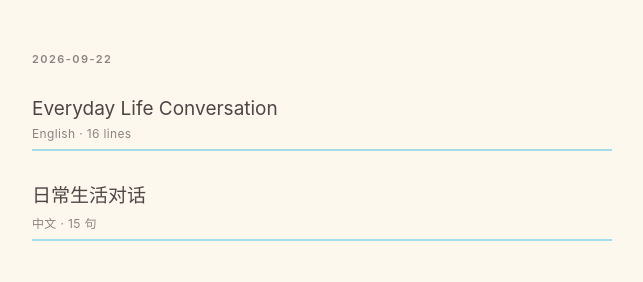
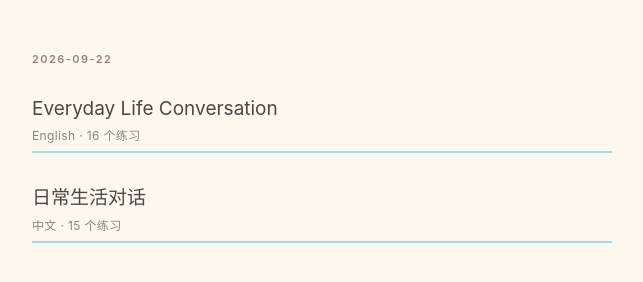
Before and after one commit to wangxiang4/language-practice, a plain HTML site: page index.html in a window 1280 px wide. Shown: the whole page, without its empty margins (318-961 px from the left). Drawn offline with Linux system fonts and the light colour scheme.

Commit message:
chore: label both sheets by practice count
Co-Authored-By: Claude Opus 5 <noreply@anthropic.com>

```diff
--- a/index.html
+++ b/index.html
@@ -52,14 +52,14 @@ a.card:hover .h,a.card:focus .h{color:var(--pen)}
   <div class="row">
     <a class="card" href="/2026-09-22/en">
       <div class="t">Everyday Life Conversation</div>
-      <div class="h">English · 16 lines</div>
+      <div class="h">English · 16 个练习</div>
     </a>
   </div>
 
   <div class="row">
     <a class="card" href="/2026-09-22/zh">
       <div class="t">日常生活对话</div>
-      <div class="h">中文 · 15 句</div>
+      <div class="h">中文 · 15 个练习</div>
     </a>
   </div>
 </main>
```
